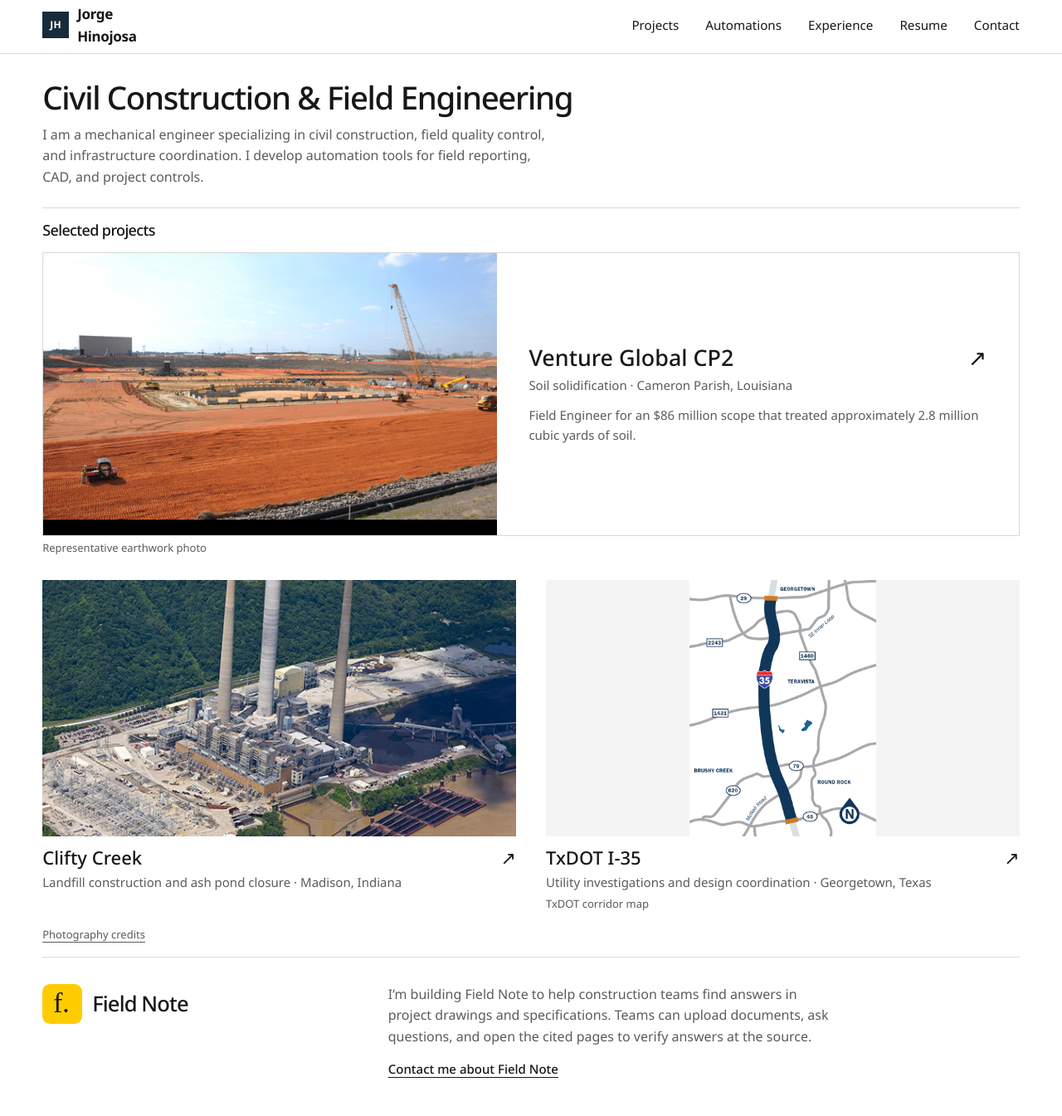
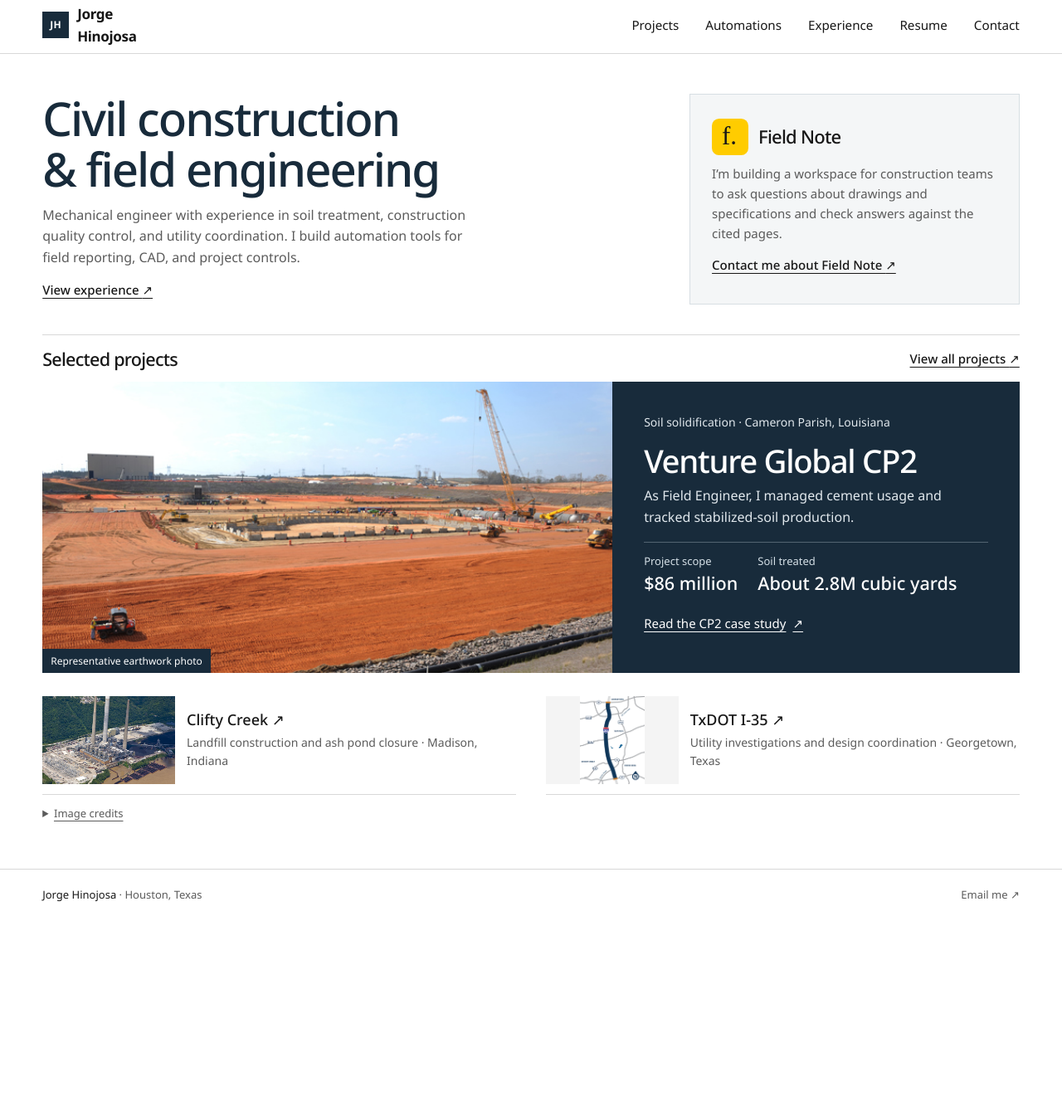
Before and after one commit to jhinojosa1/portfolio, a plain HTML site: page index.html in a window 1280 px wide. Shown: the part 4-1349 px from the top of the page at 83% size. After the commit the page ends 1112 px from the top, so only its background shows below. Drawn offline with Linux system fonts and the light colour scheme.

Commit message:
Redesign the homepage and streamline automation controls

```diff
--- a/editorial.css
+++ b/editorial.css
@@ -59,34 +59,42 @@ p { margin-bottom: 14px; }
 .button-primary:hover { background: #3b3b3b; color: white; }
 .text-link { display: inline-block; padding-block: 6px; color: var(--blue); font-size: .9375rem; font-weight: 500; }
 .home-page { padding-bottom: 20px; }
-.work-header { padding-block: 30px 24px; }
-.work-header h1 { margin: 0 0 10px; font-size: clamp(2rem, 3vw, 2.75rem); }
-.work-header p { max-width: 68ch; margin: 0; color: var(--soft); }
-.work-section-title { margin: 0 0 16px; padding-top: 16px; border-top: 1px solid var(--line); font-size: 1.125rem; }
-.project-grid { display: grid; grid-template-columns: repeat(2, minmax(0, 1fr)); gap: 28px var(--grid-gap); }
-.project-preview { min-width: 0; }
-.project-preview-featured { grid-column: 1 / -1; }
-.project-preview a { display: block; text-decoration: none; }
-.project-preview img { width: 100%; height: auto; aspect-ratio: 1.85; object-fit: cover; background: #ededed; }
-.project-preview .project-feature-link { display: grid; grid-template-columns: minmax(0, 1fr) minmax(0, 1.15fr); align-items: center; background: white; border: 1px solid var(--line); }
-.project-feature-link > div { padding: clamp(16px, 3vw, 40px); }
-.project-feature-link > div h3 { margin-top: 0; font-size: clamp(1.375rem, 2.1vw, 1.875rem); }
-.project-feature-link img { height: clamp(240px, 30vw, 340px); width: 100%; object-fit: cover; background: #efefef; }
-.project-preview img.project-map, .project-image img.project-map { object-fit: contain; background: #f4f4f4; }
-.project-preview h3 { display: flex; justify-content: space-between; gap: 16px; margin: 12px 0 4px; font-size: 1.375rem; line-height: 1.25; }
-.project-preview a:hover h3 { text-decoration: underline; }
-.project-preview p { margin: 0; color: var(--soft); font-size: .9375rem; }
-.project-preview .project-feature-role { margin-top: 12px; }
-.project-preview .project-image-note { margin-top: 4px; font-size: .8125rem; }
-.photo-credits { padding-block: 16px; color: var(--soft); font-size: .8125rem; }
-.photo-credits summary { display: inline-block; text-decoration: underline; text-underline-offset: 4px; }
-.photo-credits p { max-width: 85ch; margin-top: 12px; }
-.startup-section { border-top: 1px solid var(--line); padding-block: clamp(18px, 3vw, 32px); display: grid; grid-template-columns: minmax(0, 1fr) minmax(0, 2fr); align-items: start; gap: 12px var(--grid-gap); }
-.startup-heading { display: flex; align-items: center; gap: 12px; }
-.startup-heading img { flex: 0 0 48px; }
-.startup-heading h2 { margin: 0; }
-.startup-description p { max-width: 60ch; margin: 0 0 4px; color: var(--soft); }
-.startup-description .text-link { display: inline-flex; align-items: center; min-height: 44px; }
+.home-intro { display: grid; grid-template-columns: minmax(0, 1.8fr) minmax(0, 1fr); align-items: center; gap: clamp(20px, 5vw, 64px); padding-block: clamp(20px, 4vw, 48px) clamp(20px, 3vw, 36px); }
+.work-header h1 { max-width: 17ch; margin: 0 0 12px; color: #182b3b; font-size: clamp(2.1rem, 4.4vw, 3.75rem); line-height: 1.08; }
+.work-header p { max-width: 59ch; margin: 0 0 8px; color: var(--soft); }
+.startup-section { align-self: stretch; display: flex; flex-direction: column; justify-content: center; padding: clamp(16px, 2.5vw, 26px); border: 1px solid #d7dee3; background: #f4f6f7; }
+.startup-heading { display: flex; align-items: center; gap: 12px; margin-bottom: 10px; }
+.startup-heading img { flex: 0 0 44px; }
+.startup-heading h2 { margin: 0; font-size: 1.375rem; }
+.startup-section p { margin: 0 0 8px; color: var(--soft); font-size: .9375rem; }
+.startup-section .text-link { align-self: flex-start; }
+.home-section-heading { display: flex; flex-wrap: wrap; justify-content: space-between; align-items: center; gap: 4px 16px; padding-block: 10px; border-top: 1px solid var(--line); }
+.home-section-heading h2 { margin: 0; font-size: 1.35rem; }
+.home-feature { display: grid; grid-template-columns: minmax(0, 1.4fr) minmax(0, 1fr); background: #182b3b; color: #fff; }
+.home-feature figure { position: relative; min-height: 300px; margin: 0; }
+.home-feature figure img { position: absolute; inset: 0; width: 100%; height: 100%; object-fit: cover; }
+.home-feature figcaption { position: absolute; bottom: 0; left: 0; padding: 5px 10px; background: #182b3b; font-size: .75rem; }
+.home-feature-content { padding: clamp(18px, 3vw, 38px); }
+.home-feature-content h3 { margin: 0 0 8px; font-size: clamp(1.5rem, 3vw, 2.5rem); line-height: 1.16; letter-spacing: -.035em; }
+.home-feature-content p { margin: 0 0 12px; color: #e1e8ed; }
+.home-feature-content .home-project-category { font-size: .875rem; }
+.home-project-facts { display: flex; flex-wrap: wrap; gap: 12px 24px; margin: 16px 0 8px; padding-top: 12px; border-top: 1px solid #536472; }
+.home-project-facts dt { font-size: .8125rem; color: #d5e0e7; }
+.home-project-facts dd { margin: 0; font-size: clamp(1.05rem, 1.7vw, 1.35rem); font-weight: 500; }
+.home-case-link { display: inline-flex; align-items: center; gap: 8px; min-height: 44px; font-size: .9375rem; }
+.home-case-link:hover { color: #d5e0e7; }
+.home-case-link:focus-visible { outline-color: #fff; }
+.home-project-grid { display: grid; grid-template-columns: repeat(2, minmax(0, 1fr)); gap: 0 var(--grid-gap); margin-top: 16px; }
+.home-project { border-bottom: 1px solid var(--line); }
+.home-project a { display: grid; grid-template-columns: minmax(92px, 28%) minmax(0, 1fr); align-items: center; gap: 14px; padding-block: 12px; text-decoration: none; }
+.home-project a:hover h3 { text-decoration: underline; }
+.home-project img { width: 100%; height: clamp(76px, 10vw, 106px); object-fit: cover; background: #f4f4f4; }
+.home-project:last-child img { object-fit: contain; }
+.home-project h3 { margin: 0 0 4px; font-size: 1.125rem; }
+.home-project p { margin: 0; color: var(--soft); font-size: .875rem; }
+.photo-credits { padding-block: 12px; color: var(--soft); font-size: .8125rem; }
+.photo-credits summary { text-decoration: underline; text-underline-offset: 4px; }
+.photo-credits p { max-width: 85ch; margin: 8px 0 0; }
 .site-footer { margin-top: 24px; border-top: 1px solid var(--line); }
 .footer-shell { display: flex; justify-content: space-between; gap: 24px; padding-block: 20px; font-size: .8125rem; }
 .footer-shell p { margin: 0; }
@@ -205,13 +213,11 @@ p { margin-bottom: 14px; }
 .coaching-heading p { color: var(--soft); }
 .coaching-contact { margin-top: 40px; padding-top: 28px; border-top: 1px solid var(--line); }
 .coaching-actions { display: flex; flex-wrap: wrap; gap: 24px; align-items: center; font-size: .8125rem; }
-.catalog-controls { display: grid; grid-template-columns: 1fr auto; gap: 8px 16px; padding-block: 12px 8px; margin-bottom: 0; border-block: 1px solid var(--line); }
-.catalog-search { min-width: 0; display: grid; gap: 8px; max-width: 580px; }
-.catalog-search span { font-size: .8125rem; }
-.catalog-search input { width: 100%; min-height: 46px; padding: 10px 14px; border: 1px solid var(--line); border-radius: 0; background: var(--white); color: var(--ink); font-size: 1rem; }
-.catalog-count { grid-column: 2; grid-row: 1; align-self: end; padding-bottom: 10px; color: var(--soft); font-size: .8125rem; }
+.catalog-controls { display: flex; flex-wrap: wrap; align-items: center; gap: 8px 16px; padding-block: 10px; border-block: 1px solid var(--line); }
+.catalog-search { flex: 1 0 220px; width: 100%; min-width: 0; max-width: 420px; min-height: 44px; padding: 8px 12px; border: 1px solid var(--line); border-radius: 0; background: var(--white); color: var(--ink); font-size: 1rem; }
+.catalog-count { margin-left: auto; color: var(--soft); font-size: .8125rem; white-space: nowrap; }
 .catalog-count strong { margin-right: 4px; color: var(--ink); font-size: .95rem; font-weight: 500; }
-.catalog-filter-group { grid-column: 1 / -1; display: flex; flex-wrap: wrap; gap: 6px; }
+.catalog-filter-group { display: flex; flex-wrap: wrap; gap: 4px; }
 .catalog-filter { min-height: 44px; padding: 8px 12px; border: 1px solid transparent; border-radius: 0; background: transparent; color: var(--soft); font-size: .8125rem; }
 .catalog-filter:hover { border-color: var(--line); }
 .catalog-filter.is-active { background: var(--blue); color: white; }
@@ -264,19 +270,16 @@ p { margin-bottom: 14px; }
 }
 @media (max-width: 720px) {
   .contact-page, .contact-fields { grid-template-columns: minmax(0, 1fr); }
-  .startup-section { grid-template-columns: minmax(0, 1fr); }
+  .home-intro, .home-feature, .home-project-grid { grid-template-columns: minmax(0, 1fr); }
+  .home-feature figure { min-height: clamp(180px, 55vw, 320px); }
   .nav-shell { min-height: 64px; flex-wrap: wrap; gap: 0 12px; padding-block: 8px; }
   .nav-links { width: 100%; flex-wrap: wrap; gap: 4px 20px; padding-bottom: 16px; }
   .has-menu-toggle .nav-links { display: none; }
   .has-menu-toggle.is-menu-open .nav-links { display: flex; flex-direction: column; align-items: stretch; }
   .has-menu-toggle .nav-links a { min-height: 48px; }
   .nav-toggle { display: flex; }
-  .work-header { padding-block: 24px 20px; }
-  .work-header h1 { font-size: 1.875rem; }
-  .project-grid, .project-list { grid-template-columns: 1fr; gap: 24px; }
-  .project-preview img { aspect-ratio: 1.6; }
-  .project-preview .project-feature-link { grid-template-columns: minmax(0, 1fr); }
-  .project-feature-link img, .case-map img { height: clamp(200px, 62vw, 320px); }
+  .project-list { grid-template-columns: 1fr; gap: 24px; }
+  .case-map img { height: clamp(200px, 62vw, 320px); }
   .footer-shell { flex-direction: column; gap: 16px; }
   .footer-shell > div { gap: 20px; }
   .page-hero, .interest-page-header { padding-top: 24px; }
@@ -297,9 +300,8 @@ p { margin-bottom: 14px; }
   .athlete-highlights { grid-template-columns: 1fr; gap: 18px; }
   .athlete-slide img { height: 320px; }
   .interest-card .interest-visual { order: 2; }
-  .catalog-controls { grid-template-columns: 1fr; }
-  .catalog-filter-group { grid-column: 1; }
-  .catalog-count { grid-column: 1; grid-row: 3; padding: 0; }
+  .catalog-search { flex-basis: 100%; max-width: none; }
+  .catalog-filter-group { width: 100%; }
   .automation-grid { grid-template-columns: 1fr; }
   .resume-document { display: none; }
 }
--- a/index.html
+++ b/index.html
@@ -5,58 +5,67 @@
 
 
 <link rel="preload" href="assets/fonts/NotoSans-Regular.ttf" as="font" type="font/ttf" crossorigin />
-<link rel="stylesheet" href="editorial.css?v=field-note" /><script src="editorial.js?v=compact-pages" defer></script></head><body>
+<link rel="stylesheet" href="editorial.css?v=home-refresh" /><script src="editorial.js?v=compact-pages" defer></script></head><body>
 <a class="skip-link" href="#main-content">Skip to content</a>
 <nav class="site-nav" aria-label="Primary navigation"><div class="nav-shell"><a class="brand" href="index.html"><span class="brand-mark" aria-hidden="true">JH</span>Jorge Hinojosa</a><div class="nav-links"><a href="projects.html">Projects</a><a href="automations.html">Automations</a><a href="timeline.html" data-experience-link>Experience</a><a href="resume.html">Resume</a><a href="contact.html">Contact</a></div></div></nav>
 <main id="main-content" class="home-page editorial-shell">
-  <header class="work-header">
-    <h1>Civil Construction &amp; Field Engineering</h1>
-    <p>I am a mechanical engineer specializing in civil construction, field quality control, and infrastructure coordination. I develop automation tools for field reporting, CAD, and project controls.</p>
-  </header>
+  <div class="home-intro">
+    <header class="work-header">
+      <h1>Civil construction &amp; field engineering</h1>
+      <p>Mechanical engineer with experience in soil treatment, construction quality control, and utility coordination. I build automation tools for field reporting, CAD, and project controls.</p>
+      <a class="text-link" href="timeline.html">View experience <span aria-hidden="true">↗</span></a>
+    </header>
 
-  <section aria-labelledby="selected-projects">
-    <h2 id="selected-projects" class="work-section-title">Selected projects</h2>
-    <div class="project-grid">
-      <article class="project-preview project-preview-featured">
-        <a class="project-feature-link" href="case-study-vg-cp2.html">
-          <img src="assets/featured/vogtle-soil-work.jpg" width="650" height="433" fetchpriority="high" alt="Representative soil placement and earthwork operation" />
-          <div>
-            <h3>Venture Global CP2 <span aria-hidden="true">↗</span></h3>
-            <p>Soil solidification · Cameron Parish, Louisiana</p>
-            <p class="project-feature-role">Field Engineer for an $86 million scope that treated approximately 2.8 million cubic yards of soil.</p>
-          </div>
-        </a>
-        <p class="project-image-note">Representative earthwork photo</p>
-      </article>
-      <article class="project-preview">
+    <section id="field-note" class="startup-section" aria-labelledby="field-note-title">
+      <div class="startup-heading">
+        <img src="assets/brand/field-note.svg" alt="" width="44" height="44" />
+        <h2 id="field-note-title">Field Note</h2>
+      </div>
+      <p>I’m building a workspace for construction teams to ask questions about drawings and specifications and check answers against the cited pages.</p>
+      <a class="text-link" href="contact.html">Contact me about Field Note <span aria-hidden="true">↗</span></a>
+    </section>
+  </div>
+
+  <section class="home-projects" aria-labelledby="selected-projects">
+    <header class="home-section-heading">
+      <h2 id="selected-projects">Selected projects</h2>
+      <a class="text-link" href="projects.html">View all projects <span aria-hidden="true">↗</span></a>
+    </header>
+    <article class="home-feature">
+      <figure>
+        <img src="assets/featured/vogtle-soil-work.jpg" width="650" height="433" fetchpriority="high" alt="Representative soil placement and earthwork operation" />
+        <figcaption>Representative earthwork photo</figcaption>
+      </figure>
+      <div class="home-feature-content">
+        <p class="home-project-category">Soil solidification · Cameron Parish, Louisiana</p>
+        <h3>Venture Global CP2</h3>
+        <p>As Field Engineer, I managed cement usage and tracked stabilized-soil production.</p>
+        <dl class="home-project-facts">
+          <div><dt>Project scope</dt><dd>$86 million</dd></div>
+          <div><dt>Soil treated</dt><dd>About 2.8M cubic yards</dd></div>
+        </dl>
+        <a class="home-case-link" href="case-study-vg-cp2.html">Read the CP2 case study <span aria-hidden="true">↗</span></a>
+      </div>
+    </article>
+
+    <div class="home-project-grid">
+      <article class="home-project">
         <a href="case-study-clifty-creek.html">
           <img src="assets/featured/clifty-creek-aerial.jpg" width="600" height="451" loading="lazy" alt="Aerial view of Clifty Creek Generating Station beside the Ohio River" />
-          <h3>Clifty Creek <span aria-hidden="true">↗</span></h3>
+          <div><h3>Clifty Creek <span aria-hidden="true">↗</span></h3><p>Landfill construction and ash pond closure · Madison, Indiana</p></div>
         </a>
-        <p>Landfill construction and ash pond closure · Madison, Indiana</p>
       </article>
-      <article class="project-preview">
+      <article class="home-project">
         <a href="case-study-i35-georgetown.html">
-          <img src="assets/featured/i35-georgetown-map.png" width="658" height="900" alt="I-35 corridor map from SH 29 in Georgetown to SH 45 North near Round Rock" class="project-map" loading="lazy" />
-          <h3>TxDOT I-35 <span aria-hidden="true">↗</span></h3>
+          <img src="assets/featured/i35-georgetown-map.png" width="658" height="900" loading="lazy" alt="I-35 corridor map from SH 29 in Georgetown to SH 45 North near Round Rock" />
+          <div><h3>TxDOT I-35 <span aria-hidden="true">↗</span></h3><p>Utility investigations and design coordination · Georgetown, Texas</p></div>
         </a>
-        <p>Utility investigations and design coordination · Georgetown, Texas</p>
-        <p class="project-image-note"><a href="https://www.txdot.gov/content/dam/project-sites/mobility35/documents/mobility35-georgetown-round-rock-fact-sheet-032524.pdf">TxDOT corridor map</a></p>
       </article>
     </div>
-  </section>
-
-<details class="photo-credits"><summary>Photography credits</summary><p>Clifty Creek: <a href="https://www.wolverinepowercooperative.com/affordability/">Wolverine Power Cooperative</a>. Representative earthwork: <a href="https://vogtlegallery.georgiapower.com/gallery/early-construction/7.asp">Georgia Power</a>.</p></details>
-
-  <section id="field-note" class="startup-section" aria-labelledby="field-note-title">
-    <div class="startup-heading">
-      <img src="assets/brand/field-note.svg" alt="" width="48" height="48" />
-      <h2 id="field-note-title">Field Note</h2>
-    </div>
-    <div class="startup-description">
-      <p>I’m building Field Note to help construction teams find answers in project drawings and specifications. Teams can upload documents, ask questions, and open the cited pages to verify answers at the source.</p>
-      <a class="text-link" href="contact.html">Contact me about Field Note</a>
-    </div>
+    <details class="photo-credits">
+      <summary>Image credits</summary>
+      <p>Clifty Creek: <a href="https://www.wolverinepowercooperative.com/affordability/">Wolverine Power Cooperative</a>. Representative earthwork: <a href="https://vogtlegallery.georgiapower.com/gallery/early-construction/7.asp">Georgia Power</a>. I-35 corridor map: <a href="https://www.txdot.gov/content/dam/project-sites/mobility35/documents/mobility35-georgetown-round-rock-fact-sheet-032524.pdf">TxDOT</a>.</p>
+    </details>
   </section>
 </main><footer class="site-footer"><div class="editorial-shell footer-shell"><p>Jorge Hinojosa <span>· Houston, Texas</span></p><div><a href="mailto:hinojosasb72@gmail.com">Email me ↗</a></div></div></footer>
 </body></html>
```
Also changed, not shown: automations.html (+2 -2 lines), 2 other files.
